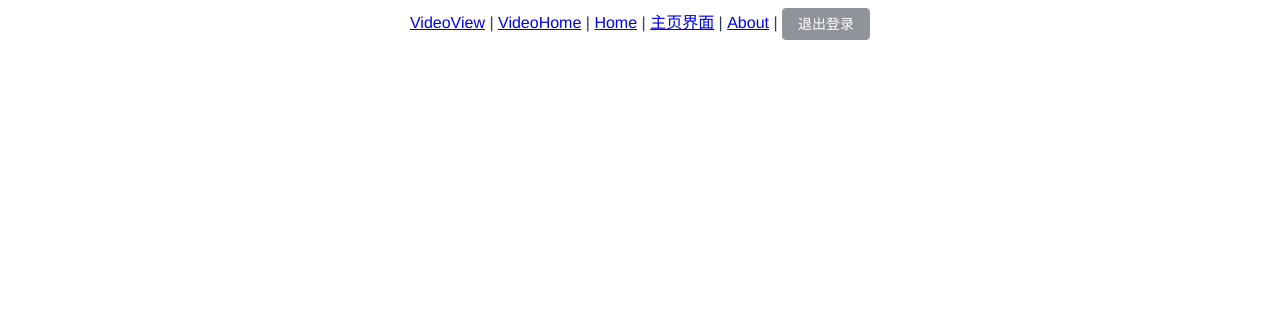
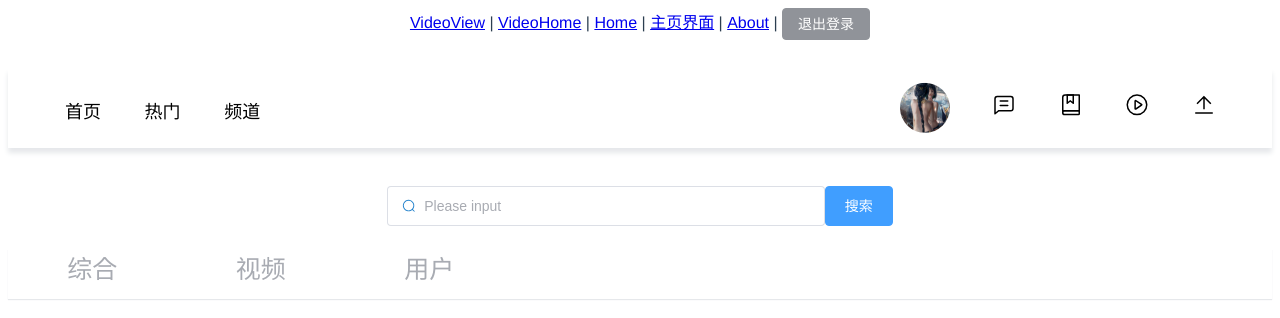
Before and after one commit to Elysia-0111/19-SE-Milimili, a Vue app in the folder 前端/milimili/: page /search in a window 1280 px wide. Shown: the top 318 px of the page. Built offline with nearby package versions, Linux system fonts and the light colour scheme.

Commit message:
随便写一点

```diff
--- a/前端/milimili/src/App.vue
+++ b/前端/milimili/src/App.vue
@@ -12,7 +12,7 @@
       </div>
       <div v-else>
         <router-link to="/video">VideoView</router-link> |
-        <router-link to="/video/home">VideoHome</router-link> |
+        <router-link to="/home">VideoHome</router-link> |
         <router-link to="/">Home</router-link> |
         <!--<router-link to="/homepage">个人中心</router-link> |-->
         <router-link to="/personal">主页界面</router-link> |
--- a/前端/milimili/src/router/index.js
+++ b/前端/milimili/src/router/index.js
@@ -76,14 +76,26 @@ const routes = [
     component: () => import('../views/person/UpLoad.vue')
   },
   {
-    path: '/video/home',
+    path: '/home',
     name: 'videohome',
     component: () => import('../views/video/VideoHome.vue')
   },
+
   {
-    path: '/video/search',
+    path: '/search',
+    name: 'search',
+    component: () => import('../views/video/Search.vue')
+  },
+  {
+    path: '/search/video',
     name: 'videosearch',
+    // component: () => import('../views/video/Search.vue'),
     component: () => import('../views/video/VideoSearch.vue')
+  },
+  {
+    path: '/search/all',
+    name: 'allsearch',
+    component: () => import('../views/video/AllSearch.vue')
   }
   /*{
     //path: '/newsuser/personal/:id',
--- a/前端/milimili/src/views/AboutView.vue
+++ b/前端/milimili/src/views/AboutView.vue
@@ -16,6 +16,9 @@
     </el-carousel>
   </div>
   <el-button type="primary">Primary</el-button>
+  <div>
+    <input type="text" style="height:80px" />
+  </div>
 </template>
 
 <style scoped>
--- /dev/null
+++ b/前端/milimili/src/views/video/AllSearch.vue
@@ -0,0 +1,40 @@
+<template>
+    <Search></Search>
+    <div class="allclass">
+        <div class="allclass-grid">
+            <div>
+                <a>综合排序</a>
+            </div>
+            <div><a>最多点击</a></div>
+            <div><a>最新发布</a></div>
+        </div>
+    </div>
+</template>
+<style>
+.allfont {
+    color: deepskyblue;
+    text-decoration: underline;
+    text-decoration-color: deepskyblue;
+    text-decoration-thickness: 5px;
+    text-underline-offset: 20px;
+}
+
+.allclass {
+    height: 400px;
+}
+
+.allclass-grid {
+    display: grid;
+    grid-template-columns: auto auto auto;
+    margin-right: 60%;
+    margin-top: 1%;
+}
+</style>
+<script>
+import Search from './Search.vue'
+export default {
+    components: {
+        Search
+    }
+}
+</script>
--- /dev/null
+++ b/前端/milimili/src/views/video/Search.vue
@@ -0,0 +1,178 @@
+<template>
+    <div class="headerNVGT">
+        <div class="header-grid">
+            <div class="leftheader">
+                <div class="leftheader-grid">
+                    <!-- <router-link to="home"><span class="fonthead">首页</span></router-link>
+                    <router-link to="home"><a class="fonthead">热门</a></router-link>
+                    <router-link to="home"><a class="fonthead">频道</a></router-link> -->
+                    <a class="fonthead" href="home">首页</a>
+                    <a class="fonthead" href="home">热门</a>
+                    <a class="fonthead" href="home">频道</a>
+                </div>
+            </div>
+            <div class="rightheader">
+                <div class="rightheader-grid">
+                    <router-link to="../../personal">
+                        <img class="img1" src="../../assets/头像.jpg">
+                    </router-link>
+                    <router-link to="home">
+                        <el-icon class="icon-header">
+                            <ChatLineSquare />
+                        </el-icon>
+                    </router-link>
+                    <router-link to="../../personal/mycollect">
+                        <el-icon class="icon-header">
+                            <Collection />
+                        </el-icon>
+                    </router-link><router-link to="home">
+                        <el-icon class="icon-header">
+                            <VideoPlay />
+                        </el-icon>
+                    </router-link><router-link to="../../personal/upload">
+                        <el-icon class="icon-header">
+                            <Upload />
+                        </el-icon>
+                    </router-link>
+                </div>
+            </div>
+        </div>
+    </div>
+    <div class="search">
+        <div class="search-grid">
+            <el-input v-model="searchinput" size="large" placeholder="Please input" clearable>
+                <template #prefix>
+                    <el-icon class="el-input__icon" style="color: rgb(35, 130, 204);">
+                        <search />
+                    </el-icon>
+                </template>
+            </el-input>
+            <el-button type="primary" size="large">搜索</el-button>
+        </div>
+        <div>{{ searchinput }}</div>
+    </div>
+    <div class="classification">
+        <div class="class-grid">
+            <div><a class="classfont allfont" href="/search/all">综合</a></div>
+            <div><a class="classfont videofont" href="/search/video">视频</a></div>
+            <div><a class="classfont userfont" href="/search/user">用户</a></div>
+        </div>
+    </div>
+</template>
+<style>
+.headerNVGT {
+    height: 80px;
+    box-shadow: 0px 5px 5px #E6E8EB;
+}
+
+.header-grid {
+    display: grid;
+    grid-template-columns: 2fr 3fr;
+    grid-gap: 50%;
+
+    padding: 10px;
+    transform: translateY(20%);
+    margin-left: 2%;
+    margin-right: 2%;
+}
+
+.leftheader-grid {
+    display: grid;
+    grid-template-columns: auto auto auto;
+    font-size: large;
+}
+
+.leftheader {
+    transform: translateY(8%);
+}
+
+.fonthead {
+    text-decoration: none;
+    color: black;
+}
+
+.fonthead:hover {
+    animation: up-down 0.4s ease-in-out;
+}
+
+.rightheader-grid {
+    display: grid;
+    grid-template-columns: auto auto auto auto auto;
+}
+
+.img1 {
+    transform: translateY(-20%);
+    width: 50px;
+    height: 50px;
+    border-radius: 50%;
+}
+
+.icon-header {
+    color: black;
+    font-size: 24px;
+}
+
+.icon-header:hover {
+    /* transform: translateY(-20%); */
+    animation: up-down 0.4s ease-in-out;
+
+}
+
+@keyframes up-down {
+    0% {
+        transform: translateY(0);
+    }
+
+    50% {
+        transform: translateY(-10px);
+    }
+
+    100% {
+        transform: translateY(0);
+    }
+}
+
+.search {
+    height: 50px;
+    margin-left: 30%;
+    margin-right: 30%;
+    margin-top: 3%;
+}
+
+.search-grid {
+    display: grid;
+    grid-template-columns: 10fr 1fr;
+}
+
+.classification {
+    margin-top: 1%;
+    height: 50px;
+    box-shadow: 0px 1px 1px #E6E8EB;
+}
+
+.class-grid {
+    display: grid;
+    grid-template-columns: auto auto auto;
+    margin-right: 60%;
+    font-size: 25px;
+}
+
+.classfont {
+    text-decoration: none;
+    color: #A8ABB2;
+}
+
+.classfont:hover {
+    color: deepskyblue;
+}
+</style>
+
+<script>
+export default {
+    data() {
+        return {
+            searchinput: null
+        }
+    }
+}
+</script>
--- a/前端/milimili/src/views/video/VideoHome.vue
+++ b/前端/milimili/src/views/video/VideoHome.vue
@@ -181,9 +181,9 @@ a {
     color: white;
 }
 
-.fonthead:hover {
+/* .fonthead:hover {
     text-decoration: underline;
-}
+} */
 
 .rightheader-grid {
     display: grid;
--- a/前端/milimili/src/views/video/VideoSearch.vue
+++ b/前端/milimili/src/views/video/VideoSearch.vue
@@ -1,144 +1,24 @@
 <template>
-    <div class="headerNVGT">
-        <div class="header-grid">
-            <div class="leftheader">
-                <div class="leftheader-grid">
-                    <!-- <router-link to="home"><span class="fonthead">首页</span></router-link>
-                    <router-link to="home"><a class="fonthead">热门</a></router-link>
-                    <router-link to="home"><a class="fonthead">频道</a></router-link> -->
-                    <a class="fonthead" href="home">首页</a>
-                    <a class="fonthead" href="home">热门</a>
-                    <a class="fonthead" href="home">频道</a>
-                </div>
-            </div>
-            <div class="rightheader">
-                <div class="rightheader-grid">
-                    <router-link to="../../personal">
-                        <img class="img1" src="../../assets/头像.jpg">
-                    </router-link>
-                    <router-link to="home">
-                        <el-icon class="icon-header">
-                            <ChatLineSquare />
-                        </el-icon>
-                    </router-link>
-                    <router-link to="../../personal/mycollect">
-                        <el-icon class="icon-header">
-                            <Collection />
-                        </el-icon>
-                    </router-link><router-link to="home">
-                        <el-icon class="icon-header">
-                            <VideoPlay />
-                        </el-icon>
-                    </router-link><router-link to="../../personal/upload">
-                        <el-icon class="icon-header">
-                            <Upload />
-                        </el-icon>
-                    </router-link>
-                </div>
-            </div>
-        </div>
-    </div>
-    <div class="search">
-        <el-input v-model="searchinput" size="large" placeholder="Please input" clearable>
-            <template #prefix>
-                <el-icon class="el-input__icon" style="color: rgb(35, 130, 204);">
-                    <search />
-                </el-icon>
-            </template>
-            <template #append>
-                <el-button type="primary">搜索</el-button>
-            </template>
-        </el-input>
-        <div>{{ searchinput }}</div>
-    </div>
+    <Search>
+
+    </Search>
+    <div>1</div>
 </template>
 <style>
-.headerNVGT {
-    height: 80px;
-    box-shadow: 0px 5px 5px #E6E8EB;
-}
-
-.header-grid {
-    display: grid;
-    grid-template-columns: 2fr 3fr;
-    grid-gap: 50%;
-
-    padding: 10px;
-    transform: translateY(20%);
-    margin-left: 2%;
-    margin-right: 2%;
-}
-
-.leftheader-grid {
-    display: grid;
-    grid-template-columns: auto auto auto;
-    font-size: large;
-}
-
-.leftheader {
-    transform: translateY(8%);
-}
-
-.fonthead {
-    text-decoration: none;
-    color: black;
-}
-
-.fonthead:hover {
-    animation: up-down 0.4s ease-in-out;
-}
-
-.rightheader-grid {
-    display: grid;
-    grid-template-columns: auto auto auto auto auto;
-}
-
-.img1 {
-    transform: translateY(-20%);
-    width: 50px;
-    height: 50px;
-    border-radius: 50%;
-}
-
-.icon-header {
-    color: black;
-    font-size: 24px;
-}
-
-.icon-header:hover {
-    /* transform: translateY(-20%); */
-    animation: up-down 0.4s ease-in-out;
+.videofont {
+    color: deepskyblue;
+    text-decoration: underline;
+    text-decoration-color: deepskyblue;
+    text-decoration-thickness: 5px;
+    text-underline-offset: 20px;
 
 }
-
-@keyframes up-down {
-    0% {
-        transform: translateY(0);
-    }
-
-    50% {
-        transform: translateY(-10px);
-    }
-
-    100% {
-        transform: translateY(0);
-    }
-}
-
-.search {
-    height: 50px;
-    margin-left: 30%;
-    margin-right: 30%;
-    margin-top: 3%;
-}
 </style>
-
 <script>
+import Search from './Search.vue'
 export default {
-    data() {
-        return {
-            searchinput: null
-        }
+    components: {
+        Search
     }
 }
 </script>
```
